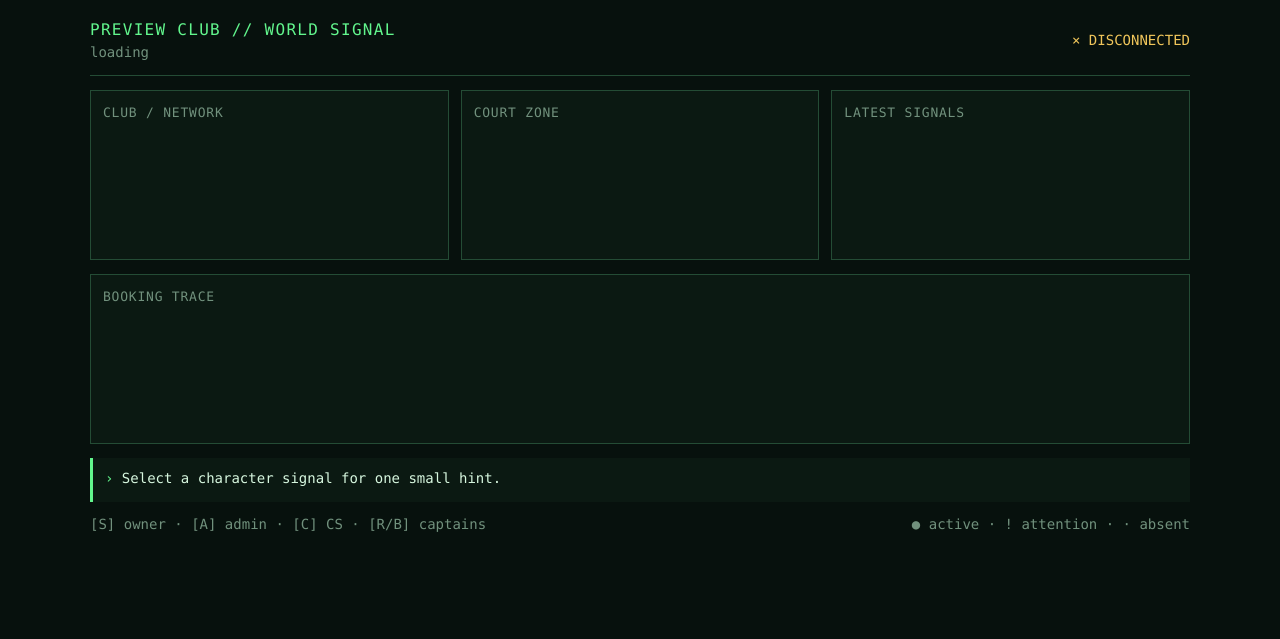
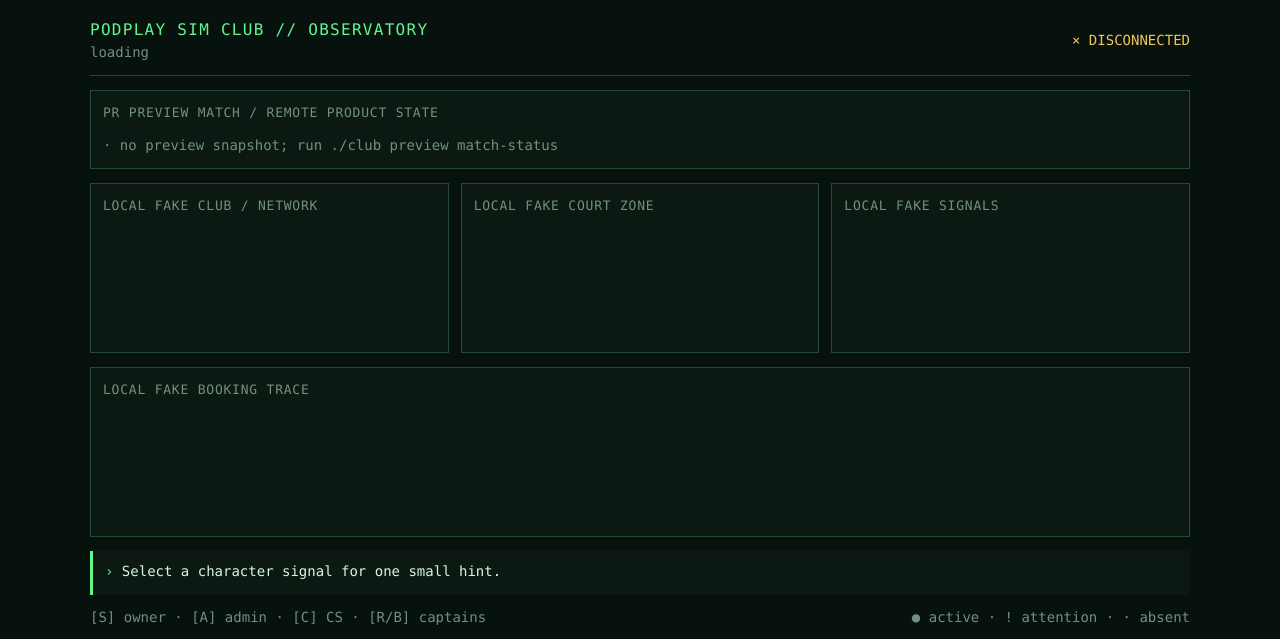
Before and after one commit to marce-podplay/podplay-sim-club, a Python web app: template src/podplay_sim_club/templates/observatory.html in a window 1280 px wide. Shown: the top 639 px of the page. Run offline with Jinja, Linux system fonts and the light colour scheme; the template is opened without the code that fills it, so the values that code supplies are empty.

Commit message:
feat: separate preview and fake observatory state

```diff
--- a/src/podplay_sim_club/templates/observatory.html
+++ b/src/podplay_sim_club/templates/observatory.html
@@ -3,7 +3,7 @@
 <head>
   <meta charset="utf-8">
   <meta name="viewport" content="width=device-width, initial-scale=1">
-  <title>Preview Club // World Signal</title>
+  <title>PodPlay Sim Club // Observatory</title>
   <style>
     :root { color-scheme: dark; --bg:#07110d; --panel:#0b1912; --line:#244c35; --dim:#71917d; --text:#d7f7df; --live:#62f68d; --warn:#f0c65b; --cold:#70b7ff; }
     * { box-sizing: border-box; }
@@ -23,6 +23,9 @@
     .trace { display:grid; grid-template-columns:repeat(auto-fit,minmax(170px,1fr)); gap:10px; }
     .booking { border-top:2px solid var(--cold); }
     .booking.current { border-color:var(--live); }
+    .preview-match { min-height:0; margin-top:14px; }
+    .preview-line { display:flex; gap:18px; flex-wrap:wrap; }
+    .source-note { margin-top:8px; color:var(--dim); font-size:12px; }
     #detail { margin-top:14px; min-height:44px; padding:10px 12px; border-left:3px solid var(--live); background:var(--panel); }
     .legend { margin-top:12px; color:var(--dim); }
     @media(max-width:760px){ .grid{grid-template-columns:1fr;} }
@@ -31,17 +34,22 @@
 <body>
 <main>
   <header>
-    <div><h1>PREVIEW CLUB // WORLD SIGNAL</h1><span id="season" class="dim">loading</span></div>
-    <div><span id="connection" class="live">● LOCAL</span> <span id="clock" class="dim"></span></div>
+    <div><h1>PODPLAY SIM CLUB // OBSERVATORY</h1><span id="season" class="dim">loading</span></div>
+    <div><span id="connection" class="live">● LOCAL UI</span> <span id="clock" class="dim"></span></div>
   </header>
 
+  <section class="preview-match">
+    <h2>PR PREVIEW MATCH / REMOTE PRODUCT STATE</h2>
+    <div id="preview-match"><span class="dim">· no preview snapshot; run ./club preview match-status</span></div>
+  </section>
+
   <div class="grid">
-    <section><h2>CLUB / NETWORK</h2><div id="people"></div></section>
-    <section><h2>COURT ZONE</h2><div id="pods"></div></section>
-    <section><h2>LATEST SIGNALS</h2><div id="signals"></div></section>
+    <section><h2>LOCAL FAKE CLUB / NETWORK</h2><div id="people"></div></section>
+    <section><h2>LOCAL FAKE COURT ZONE</h2><div id="pods"></div></section>
+    <section><h2>LOCAL FAKE SIGNALS</h2><div id="signals"></div></section>
   </div>
 
-  <section><h2>BOOKING TRACE</h2><div id="bookings" class="trace"></div></section>
+  <section><h2>LOCAL FAKE BOOKING TRACE</h2><div id="bookings" class="trace"></div></section>
   <div id="detail" aria-live="polite"><span class="live">›</span> Select a character signal for one small hint.</div>
   <div class="legend"><span>[S] owner · [A] admin · [C] CS · [R/B] captains</span><span>● active · ! attention · · absent</span></div>
 </main>
@@ -50,8 +58,22 @@
   const glyph = state => state === 'playing' ? '●' : state === 'idle' ? '·' : '›';
   const esc = value => String(value).replace(/[&<>"]/g, c => ({'&':'&amp;','<':'&lt;','>':'&gt;','"':'&quot;'}[c]));
   function render(world) {
-    document.getElementById('season').textContent = `${world.season} · beat ${world.beat.count}`;
+    document.getElementById('season').textContent = `LOCAL FAKE WORLD · ${world.season} · beat ${world.beat.count}`;
     document.getElementById('clock').textContent = world.observedAt;
+    const preview = world.previewMatch;
+    document.getElementById('preview-match').innerHTML = preview ? `
+      <div class="preview-line">
+        <span class="${preview.result==='PASS'?'live':'warn'}">${esc(preview.result)}</span>
+        <span>PR #${esc(preview.pullRequest)}</span>
+        <span>event ${esc(preview.event.eventId)} · ${esc(preview.event.status)}</span>
+      </div>
+      <div class="preview-line">
+        <span>${esc(preview.event.startTime)} → ${esc(preview.event.endTime)}</span>
+        <span>Blue ${esc(preview.blueInvitation.status)}</span>
+        <span>check-in R ${esc(preview.checkIns.redCaptain)} · B ${esc(preview.checkIns.blueCaptain)}</span>
+      </div>
+      <div class="source-note">Snapshot from ./club preview match-status at ${esc(preview.observedAt)} · not the fake world below</div>
+    ` : '<span class="dim">· no preview snapshot; run ./club preview match-status</span>';
     document.getElementById('people').innerHTML = Object.entries(world.people).map(([id,p]) =>
       `<div class="person"><button data-id="${esc(id)}">[${esc(p.glyph)}] ${esc(p.name)}</button> <span class="${p.state==='playing'?'live':'dim'}">${glyph(p.state)} ${esc(p.location)} / ${esc(p.state)}</span></div>`
     ).join('');
@@ -74,7 +96,7 @@
       const response = await fetch('/api/world', {cache:'no-store'});
       if (!response.ok) throw new Error(`HTTP ${response.status}`);
       render(await response.json());
-      document.getElementById('connection').textContent = '● LOCAL';
+      document.getElementById('connection').textContent = '● LOCAL UI';
     } catch (error) {
       document.getElementById('connection').textContent = '× DISCONNECTED';
       document.getElementById('connection').className = 'warn';
```
Also changed, not shown: src/podplay_sim_club/cli.py (+20 -2 lines), src/podplay_sim_club/server.py (+7 -1 lines), tests/test_sim_club.py (+19 -1 lines), README.md.
